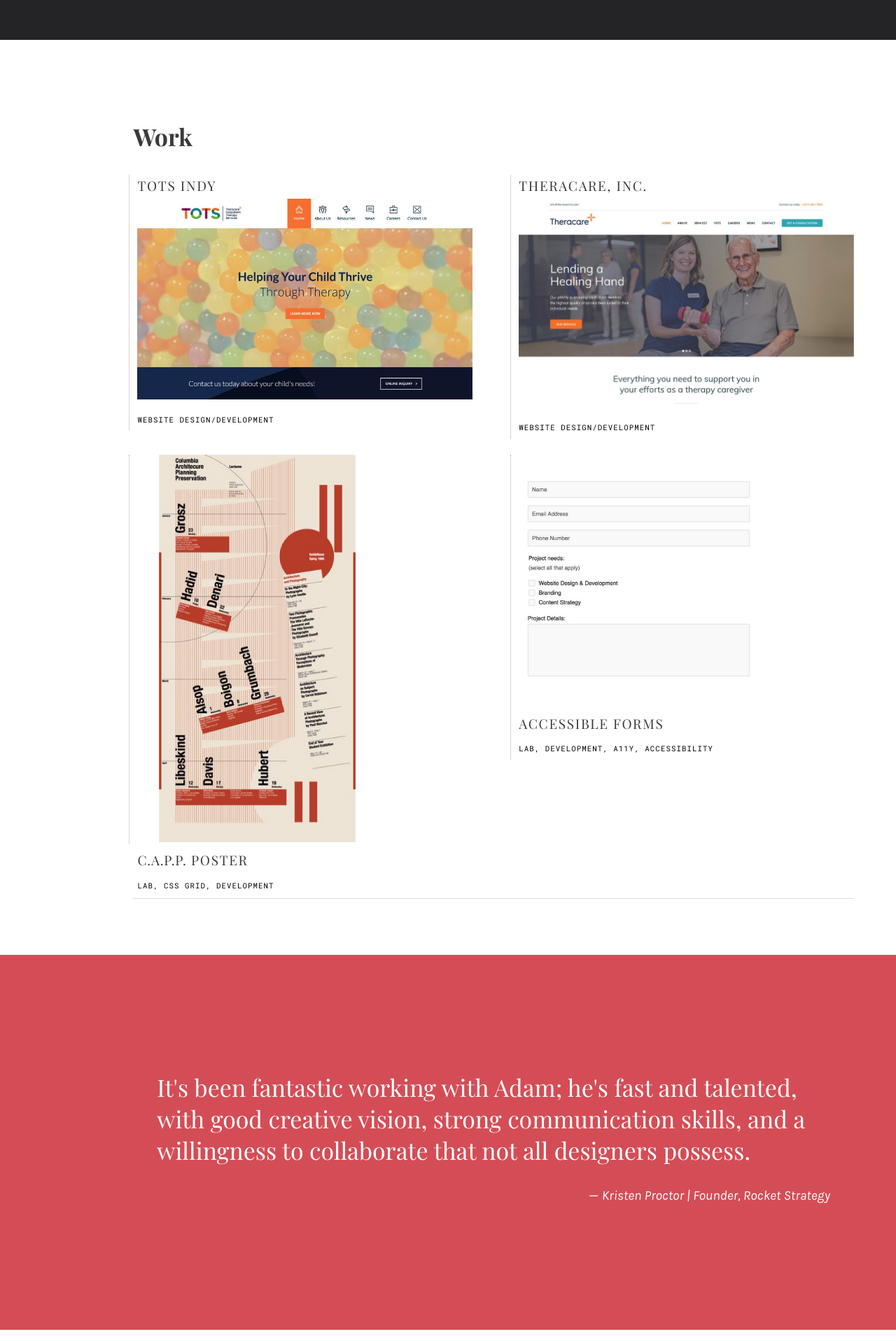
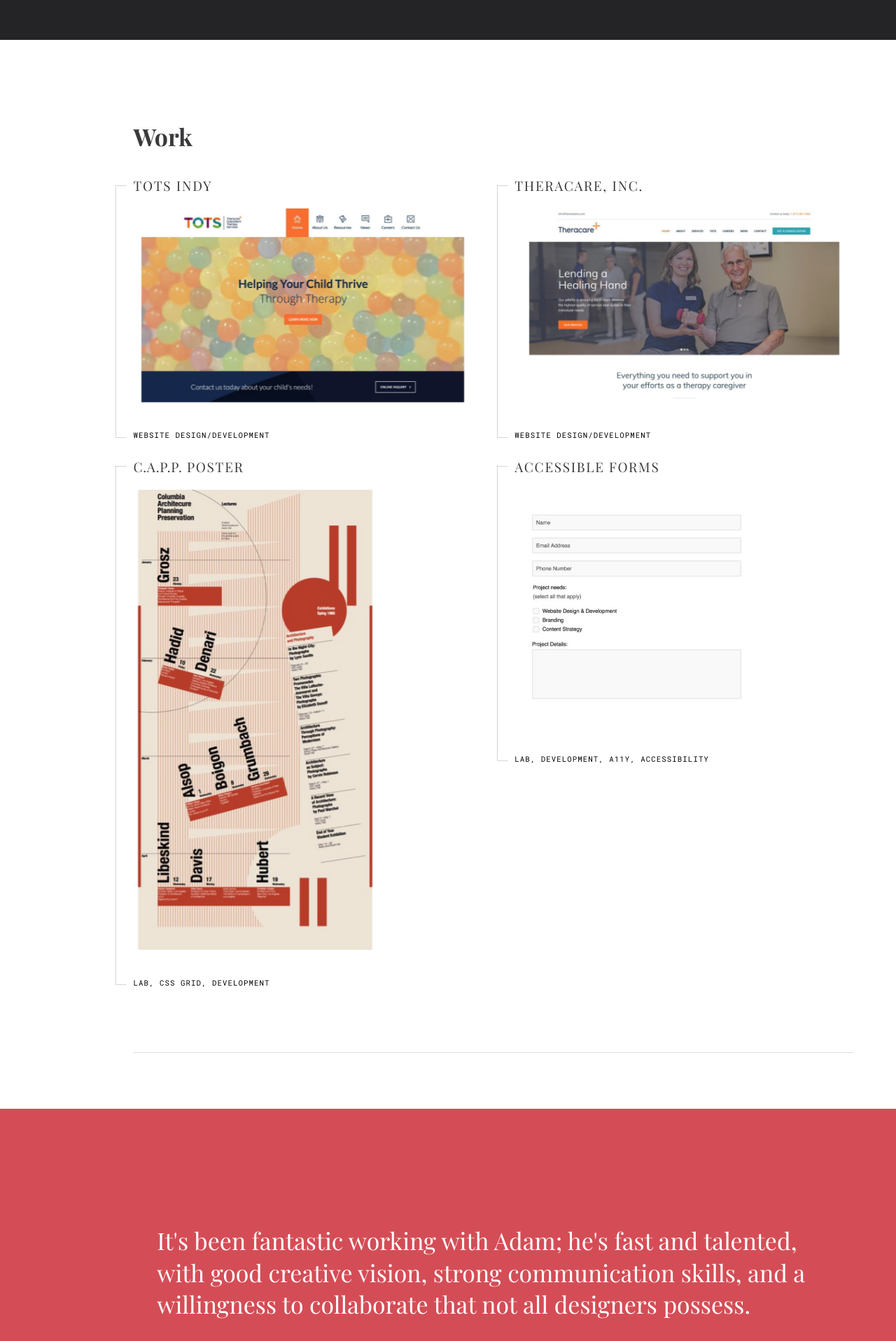
Before and after one commit to claxondesignco/claxondesignco.github.io, a Jekyll site: the page built from index.html, in a window 1280 px wide. Shown: the part 1292-3209 px from the top of the page at 70% size. Built offline with Jekyll 4.4.1, drawn with Linux system fonts in a browser that asks for light colours; nearby versions of some CDN libraries; comment, search, counter and statistics services are not loaded.

Commit message:
Restyled portfolio items without CSS grid; fixed permalinks.

```diff
--- a/_config.yml
+++ b/_config.yml
@@ -35,8 +35,9 @@
 collections:
   lab:
     output: true
-    permalink: /lab/:name
+    permalink: /lab/:title/
   portfolio:
+    permalink: /work/:title/
     output: false
 
 defaults:
--- a/_sass/_sections.sass
+++ b/_sass/_sections.sass
@@ -327,7 +327,7 @@
 
   .portfolio-item-link:first-of-type
     grid-column: 1 / span 4
-    grid-row: 1 / span 2
+    grid-row: 1 / span 4
 
   .portfolio-item-link:nth-of-type(2)
     grid-column: span 4
@@ -346,31 +346,28 @@
     grid-row: 5/span 8
     height: auto
 
-    .portfolio-item
-      grid: auto auto auto auto auto / .993rem 20fr
-      height: calc(23.5112300044rem + #{ms(2)} + #{ms(2)} + #{ms(2)})
-
 .portfolio-item,
 .lab-item
   width: auto
   max-width: unset
+  height: 100%
   position: relative
-  padding-left: ms(-4)
+  padding-bottom: ms(1)
 
   &::before
     content: ""
     border: 1px dotted $white-s3
     border-right: none
-    height: calc(100% - 2em)
-    // width: ms(-4)
-    height: 100%
+    width: ms(-1)
     display: block
     position: absolute
-    left: -#{ms(-4)}
+    top: 0.75rem
+    bottom: 0.8rem
+    left: -#{ms(1)}
 
 .portfolio-item-header,
 .lab-item-header
-  z-index: 1
+  margin-bottom: ms(-1)
 
   & > h3
     font-family: $serif
@@ -409,14 +406,21 @@
     &:hover
       border-bottom: .07rem solid $gold-t2
 
+.portfolio-item-footer,
+.lab-item-footer
+  position: absolute
+  bottom: 0
+
 .portfolio-item-image,
 .lab-item-image
   width: 100%
   max-width: 100%
   height: auto
-  max-height: 100%
+  max-height: calc(100% - 4.6rem)
   opacity: 1
   transition: all 400ms ease
   // filter: drop-shadow(15px 15px 40px rgba(148, 100, 48, 0.2))
   will-change: opacity
   object-fit: contain
+  display: block
+  margin: 0 auto ms(-1)
--- a/index.html
+++ b/index.html
@@ -46,10 +46,10 @@
     {% if lab.homepage %}
       <a class="portfolio-item-link aos-init aos-animate" href="/lab/" data-aos="fade-up">
         <article class="portfolio-item" {% if lab.display-color %} style="--brand-color: #{{ lab.display-color }}" {% else %} style="--brand-color: var(--black-t3)" {% endif %}>
-          <img class="portfolio-item-image{% if lab.contain %} contain{% endif %}" srcset="/assets/images/lab/{{ lab.image }}.jpg 1x, /assets/images/lab/{{ lab.image }}@2x.jpg 2x" alt="{{ lab.title }} thumbnail">
           <header class="portfolio-item-header">
             <h3><span data-aos="fade-up" class="aos-init aos-animate">{{ lab.short-title }}</span></h3>
           </header>
+          <img class="portfolio-item-image{% if lab.contain %} contain{% endif %}" srcset="/assets/images/lab/{{ lab.image }}.jpg 1x, /assets/images/lab/{{ lab.image }}@2x.jpg 2x" alt="{{ lab.title }} thumbnail">
           <footer class="portfolio-item-footer">
             <p class="intro-type">Lab{% if lab.tags %}, {{ lab.tags | sort | join: ", " }}{% endif %}</p>
           </footer>
--- a/work.html
+++ b/work.html
@@ -1,5 +1,6 @@
 ---
 layout: default
+permalink: /work/
 ---
 
 <section markdown="1">
```
Also changed, not shown: services.md (+1 -0 lines).
